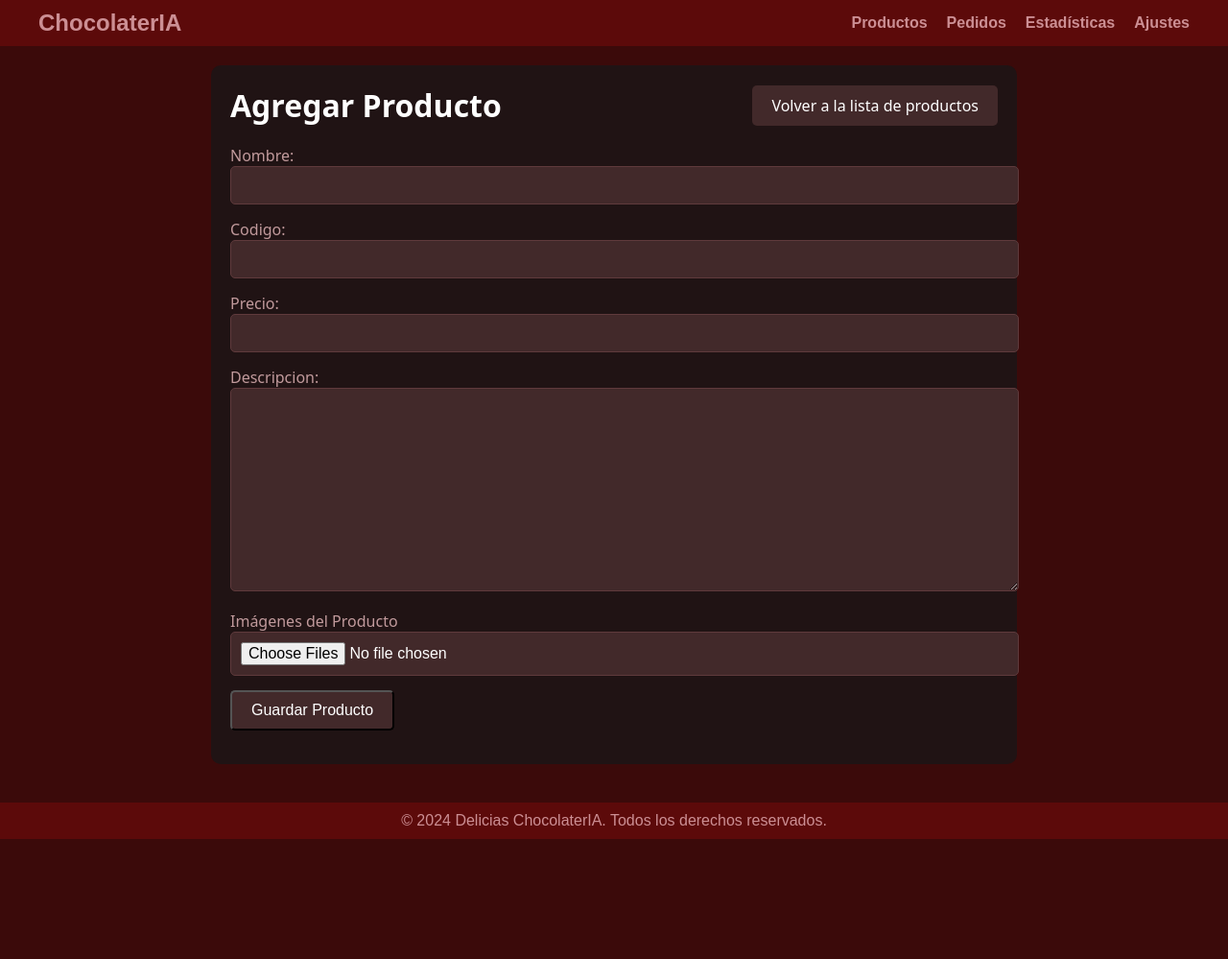
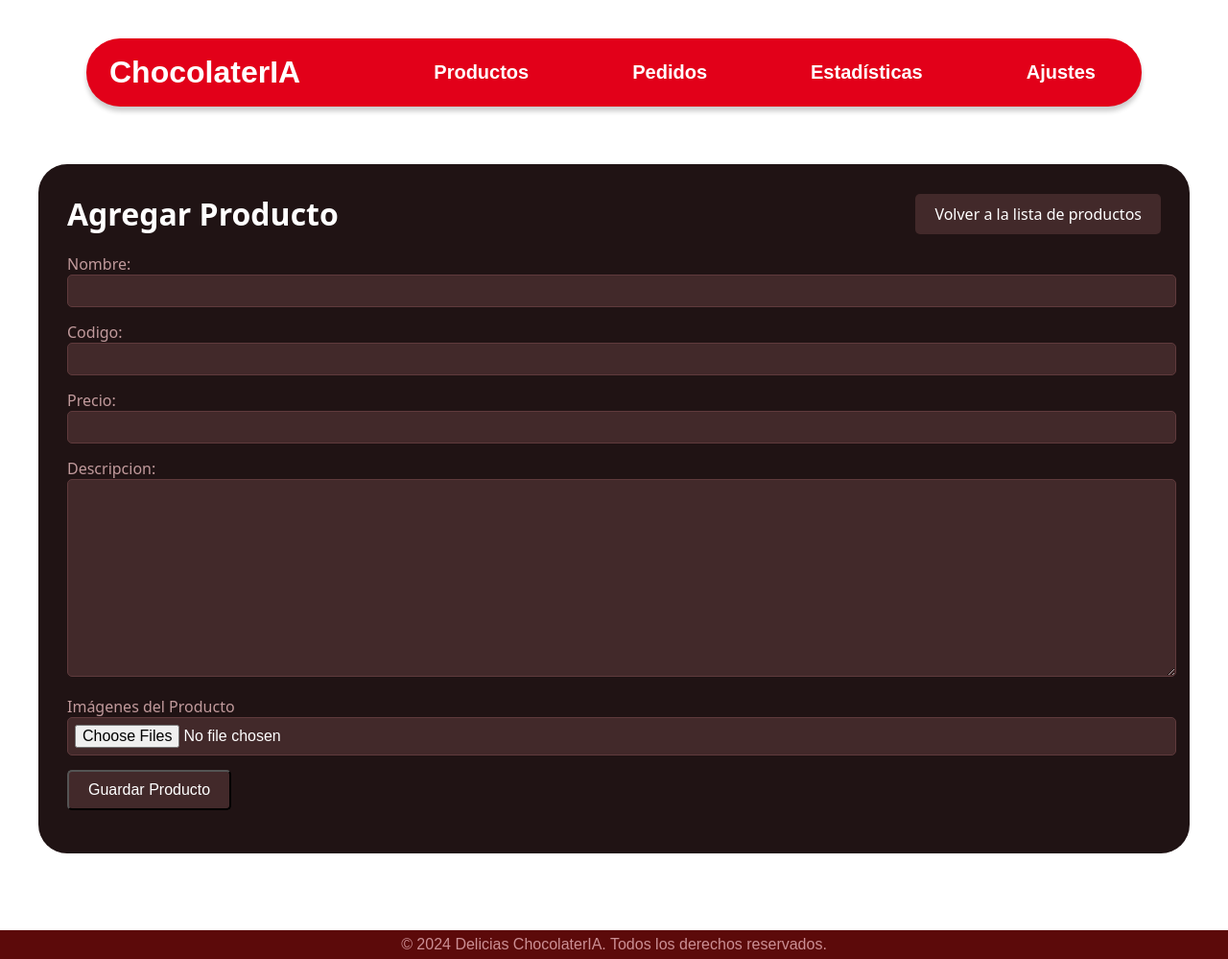
Before and after one commit to Alvaro0219/Sistema-chocolateria, a Django app: page /productos/agregar/ in a window 1280 px wide. Shown: the whole page at 96% size. Before the commit the page ends 874 px from the top, so only its background shows below. Run offline with Django 5.2, Linux system fonts and the light colour scheme.

Commit message:
Modificando el fronted

```diff
--- a/choco_project/core/static/core/css/base.css
+++ b/choco_project/core/static/core/css/base.css
@@ -1,5 +1,6 @@
 /* ARCHIVO BASE */
 body, h1, h2, h3, p, ul, li, a {
+  height: 100%;
   margin: 0;
   padding: 0;
   box-sizing: border-box;
@@ -8,28 +9,30 @@ body, h1, h2, h3, p, ul, li, a {
 body {
   font-family: Arial, sans-serif;
   color: #fff;
-    background-color: #3b0a0a;
+  background-color: #fff;
 }
 
 /* Navbar Styling */
 .navbar {
-    background-color: #5c0a0a; /* Dark red background */
-    padding: 10px 0;
+  background-color: #e20019;
+  padding: 12px 24px;
+  border-radius: 2.1875em; /* Bordes redondeados */
+  margin: 40px auto; /* Margen superior e inferior */
+  width: 1100px ; /* Ajuste al contenido */
+  box-shadow: 0px 5px 5px rgba(0, 0, 0, 0.2);
+  box-sizing: border-box;
 }
 
 .navbar-container {
   display: flex;
   justify-content: space-between;
   align-items: center;
-    max-width: 1200px;
-    margin: 0 auto;
-    padding: 0 20px;
 }
 
 .navbar-brand {
-    font-size: 1.5rem;
+  font-size: 2rem;
   font-weight: bold;
-    color: #CC8F94;
+  color: #ffffff;
   text-decoration: none;
 }
 
@@ -39,17 +42,21 @@ body, h1, h2, h3, p, ul, li, a {
 
 .navigation {
   display: flex;
-    gap: 20px;
+  gap: 60px;
 }
 
 .navigation a {
-    color: #CC8F94;
+  color: #ffffff;
   text-decoration: none;
   font-weight: bold;
+  font-size: 1.25rem;
+  padding: 12px 24px;
+  border-radius: 30px;
+  transition: background-color 0.2s ease, color 0.2s ease;
 }
 
 .navigation a:hover {
-    color: #b52c00;
+  background-color: #c00015;
 }
 
   /* Responsive Navbar */
@@ -79,10 +86,10 @@ body, h1, h2, h3, p, ul, li, a {
   /* Footer Styling */
   .footer {
     background-color: #5c0a0a;
-    padding: 10px 0;
+    padding: 6px 0;
     text-align: center;
     color: #CC8F94;
-    margin-top: 20px;
+    margin-top: 60px;
   }
 
 /* PAGINA PRINCIPAL (HOME) */
@@ -92,16 +99,17 @@ body, h1, h2, h3, p, ul, li, a {
   display: flex;
   justify-content: center;
   align-items: center;
-  min-height: 100vh;
-  background-color: #3b0a0a;
+  min-height: 70vh;
+  width: 100%;
+  background-color:#ffffff;
   padding: 20px;
 }
 
 /* Card styles */
 .card {
   position: relative;
-  width: 300px;
-  height: 300px;
+  width: 400px;
+  height: 400px;
   background: #000; /* Black background for contrast */
   border-radius: 10px;
   display: flex;
--- a/choco_project/productos/static/productos/css/productos.css
+++ b/choco_project/productos/static/productos/css/productos.css
@@ -5,6 +5,7 @@
   max-width: 1200px;
   margin: 0 auto;
   padding: 20px;
+  border-radius: 30px;
   font-family: 'Epilogue', 'Noto Sans', sans-serif;
   background-color: #201314;
   color: #fff;
@@ -117,13 +118,13 @@
 /* agg_productos.html */
 /* Contenedor general del formulario de agregar producto */
 .agg-productos-container {
-  max-width: 800px;
+  max-width: 100%;
   margin: 0 auto;
-  padding: 20px;
+  padding: 30px;
   font-family: 'Epilogue', 'Noto Sans', sans-serif;
   background-color: #201314;
   color: #fff;
-  border-radius: 10px;
+  border-radius: 30px;
 }
 
 /* Encabezado */
@@ -170,7 +171,7 @@
 .form-group input,
 .form-group textarea {
   width: 100%;
-  padding: 10px;
+  padding: 7px;
   border: 1px solid #5f3a3c;
   border-radius: 5px;
   background-color: #42292a;
```
Also changed, not shown: choco_project/db.sqlite3. Lines whose indentation alone changed are shown as unchanged.
